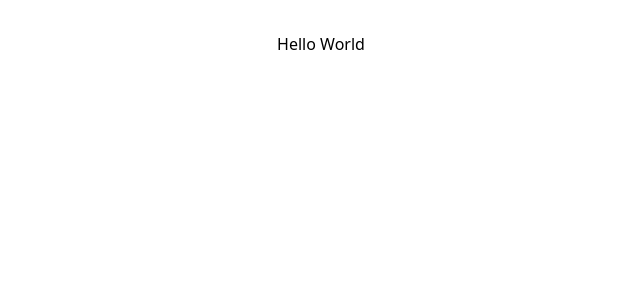
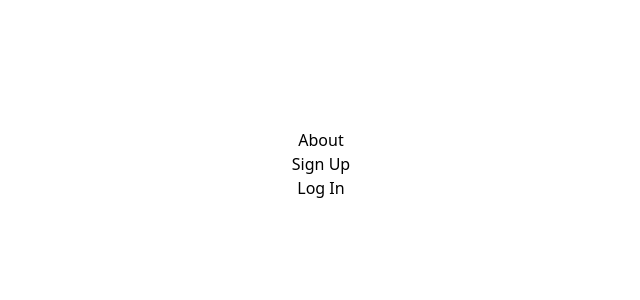
Before and after one commit to Griego86/super-chatt, a React (Vite) app: page / in a window 1280 px wide. Shown: the top 300 px of the page, without its empty margins (319-959 px from the left). Built offline with nearby package versions, Linux system fonts and the light colour scheme.

Commit message:
Add navbar to landing page

```diff
--- a/src/pages/HomePage.jsx
+++ b/src/pages/HomePage.jsx
@@ -1,7 +1,25 @@
 export default function HomePage() {
   return(
-    <div className="text-8xl">
-      Hello World
+    <div className="text-8sm">
+      <div className="home-main-container">
+        <div className="header">
+          <div className="logo">
+
+          </div>
+          <div className="nav-bar">
+            <nav>
+              <ul className="flex flex-row gap-10">
+                <li>About</li>
+                <li>Sign Up</li>
+                <li>Log In</li>
+              </ul>
+            </nav>
+          </div>
+        </div>
+        <div className="main">
+
+        </div>
+      </div>
     </div>
   )
 }
```
